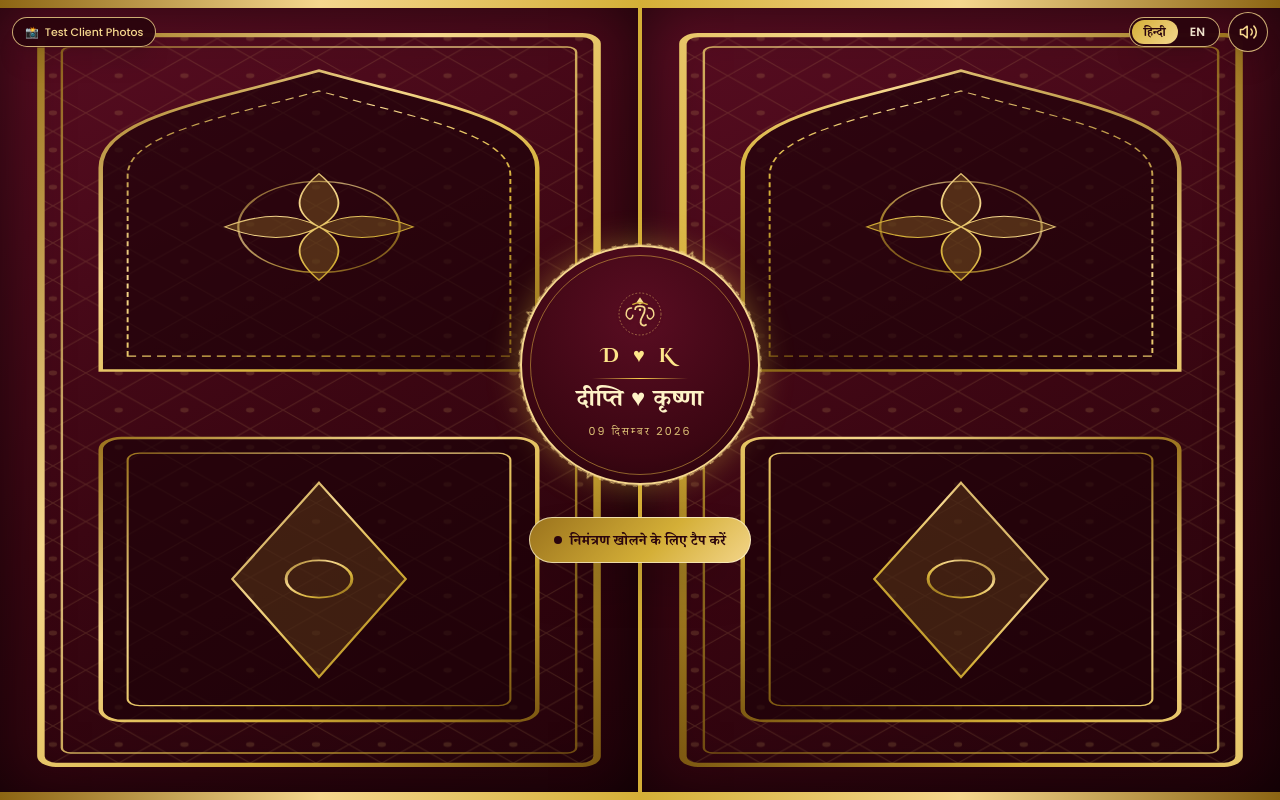
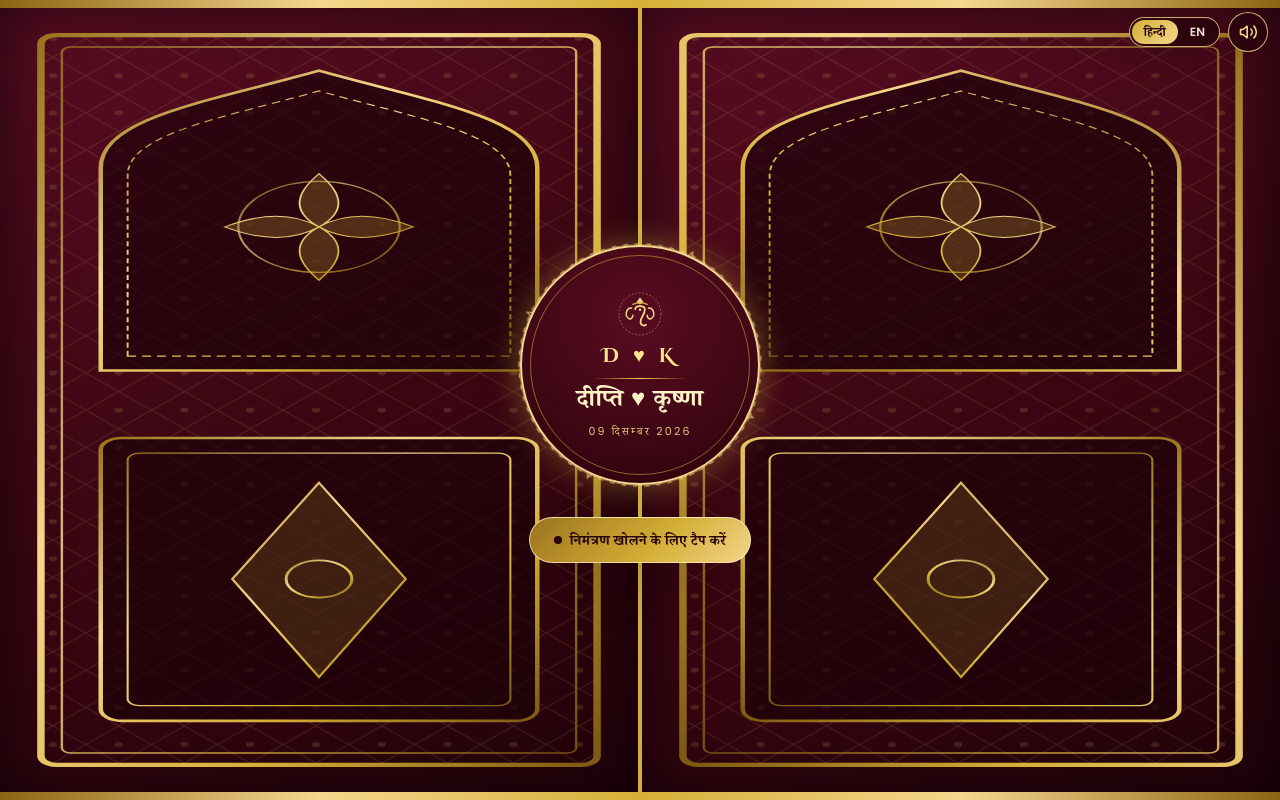
Before and after one commit to Priya7088/wedding-cards, a plain HTML site: page index.html in a window 1280 px wide. Drawn offline with nearby package versions, Linux system fonts and the light colour scheme; a web font is replaced by a local one.

```diff
--- a/index.html
+++ b/index.html
@@ -1391,7 +1391,7 @@
       defaultTheme: "royal-maroon",
 
       // Toggles (Set showStudioPhotoLoader to false before deploying live link to client!)
-      showStudioPhotoLoader: true,
+      showStudioPhotoLoader: false,
       showStudioCredit: true,
 
       // Monogram & Main Wedding Date (IST ISO for live countdown & .ics reminder)
```
